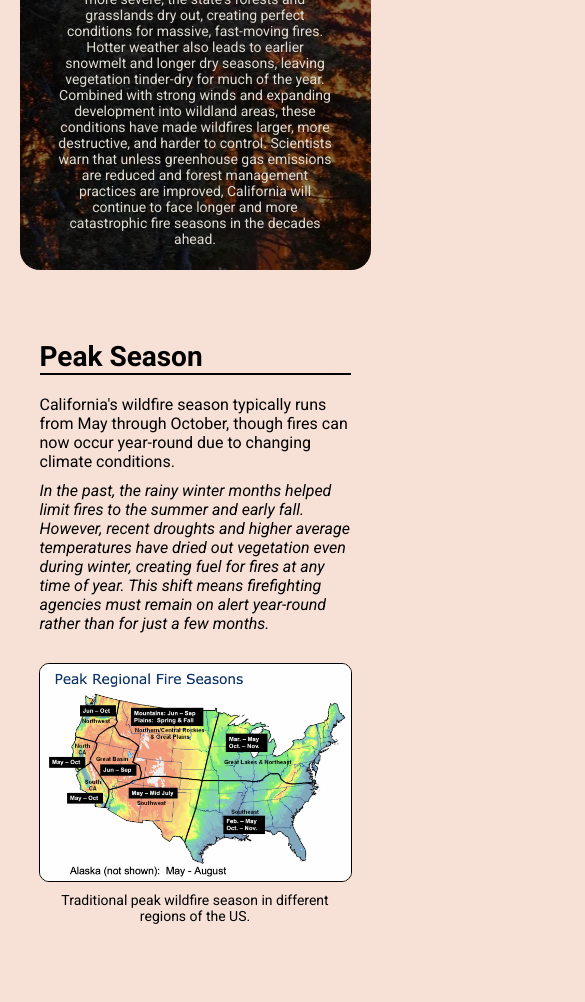
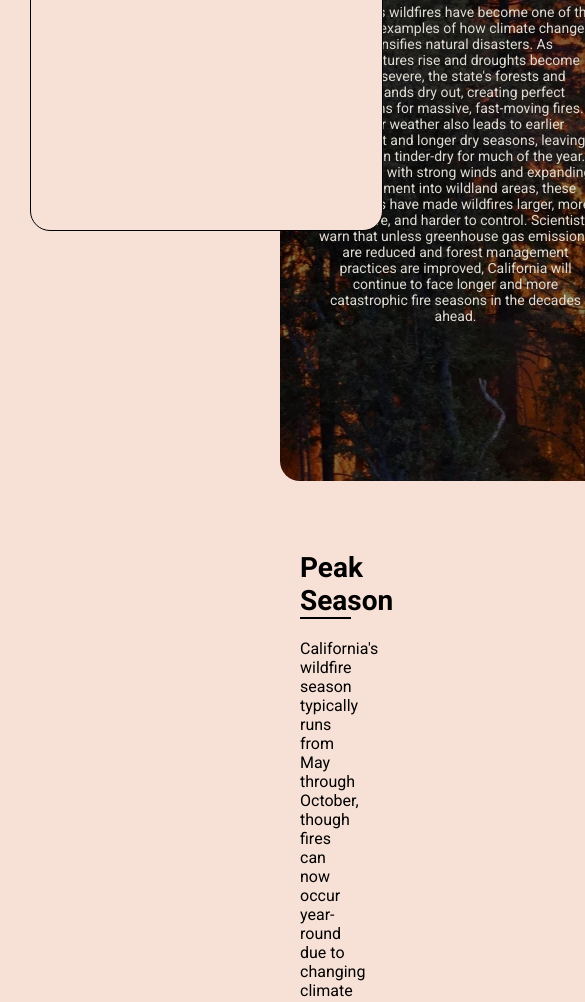
Before and after one commit to GavinHardison/climate-crisis, a plain HTML site: page index.html in a window 390 px wide. Shown: the part 376-1378 px from the top of the page, 585 px wide, since content can reach past the window. Drawn offline with Linux system fonts and the light colour scheme.

Commit message:
improved RWD

```diff
--- a/styles.css
+++ b/styles.css
@@ -27,11 +27,12 @@ body {
 
 #navbar {
     width: 15%;
-    height: 53vh;
+    height: 500px;
     background-color: #F7E1D7;
     border-radius: 20px;
     position: fixed;
     border: 1px solid black;
+    min-width: 200px;
 }
 
 #nav-title {
@@ -54,7 +55,7 @@ body {
 
 #description {
     color: #DEDBD2;
-    font-size: 20px;
+    font-size: 18px;
     margin-top: 20px;
     width: 80%;
     text-align: center;
@@ -293,3 +294,146 @@ body {
         font-size: 14px;
     }
 }
+
+@media screen and (max-width: 1400px) {
+    #header {
+        height: 400px;
+        font-size: 16px;
+        margin-left: 250px;
+    }
+
+    .fact-div {
+        margin-left: 250px;
+        flex-direction: column;
+    }
+
+    .fact-text {
+        width: 100%;
+        margin-left: 0;
+        padding-left: 0;
+    }
+
+    .fact-figure {
+        width: 100%;
+    }
+
+    #title {
+        font-size: 60px;
+    }
+
+    #navbar {
+        height: 575px;
+    }
+
+    body {
+        padding-left: 30px;
+        padding-top: 30px;
+    }
+}
+
+@media screen and (max-width: 1200px) {
+    #header {
+        height: 500px;
+        font-size: 14px;
+        margin-left: 250px;
+    }
+
+    .fact-div {
+        margin-left: 250px;
+        flex-direction: column;
+    }
+
+    .fact-text {
+        width: 100%;
+        margin-left: 0;
+        padding-left: 0;
+    }
+
+    .fact-figure {
+        width: 100%;
+    }
+
+    #title {
+        font-size: 48px;
+    }
+
+    #navbar {
+        height: 575px;
+    }
+
+    body {
+        padding-left: 30px;
+        padding-top: 30px;
+    }
+}
+
+@media screen and (max-width: 1000px) {
+    #header {
+        height: 650px;
+        font-size: 14px;
+        margin-left: 250px;
+    }
+
+    .fact-div {
+        margin-left: 250px;
+        flex-direction: column;
+    }
+
+    .fact-text {
+        width: 100%;
+        margin-left: 0;
+        padding-left: 0;
+    }
+
+    .fact-figure {
+        width: 100%;
+    }
+
+    #title {
+        font-size: 40px;
+    }
+
+    #navbar {
+        height: 575px;
+    }
+
+    body {
+        padding-left: 30px;
+        padding-top: 30px;
+    }
+}
+
+@media screen and (max-width: 800px) {
+    #header {
+        height: 700px;
+        font-size: 14px;
+        margin-left: 250px;
+    }
+
+    .fact-div {
+        margin-left: 250px;
+        flex-direction: column;
+    }
+
+    .fact-text {
+        width: 100%;
+        margin-left: 0;
+        padding-left: 0;
+    }
+
+    .fact-figure {
+        width: 100%;
+    }
+
+    #title {
+        font-size: 40px;
+    }
+
+    #navbar {
+        height: 575px;
+    }
+    body {
+        padding-left: 30px;
+        padding-top: 30px;
+    }
+}
```
